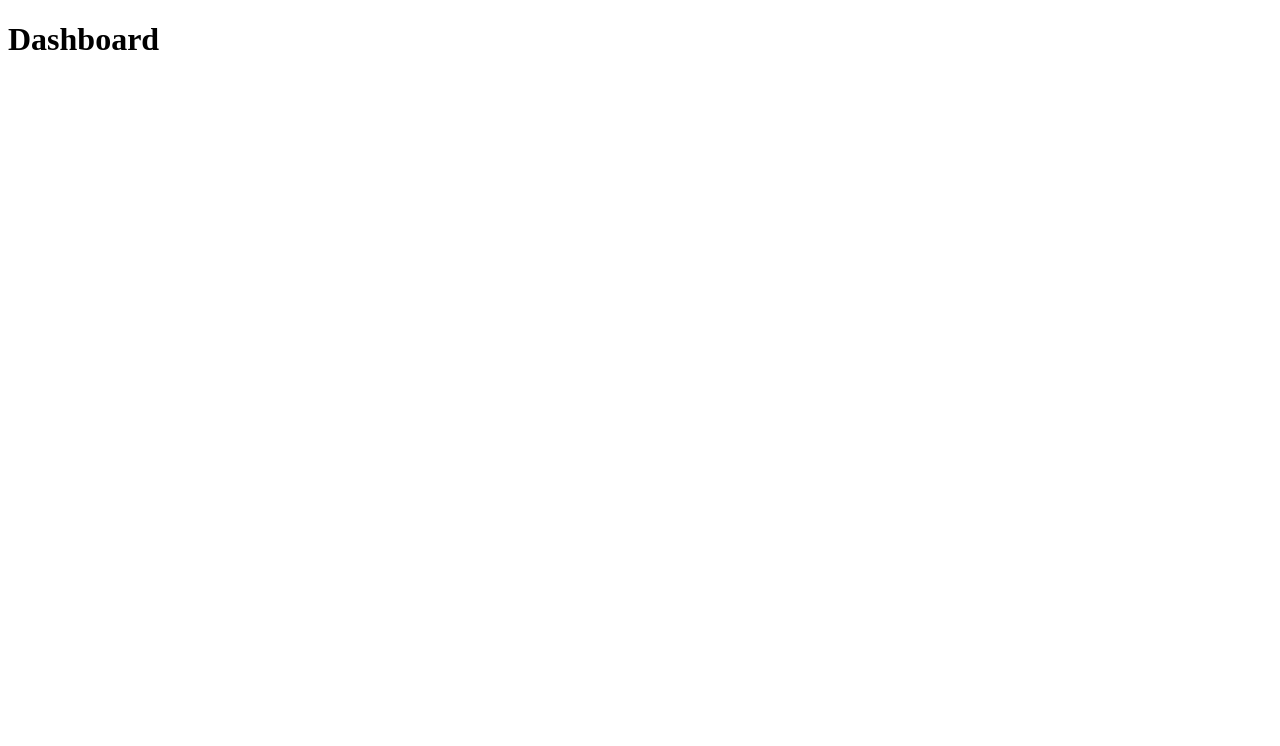
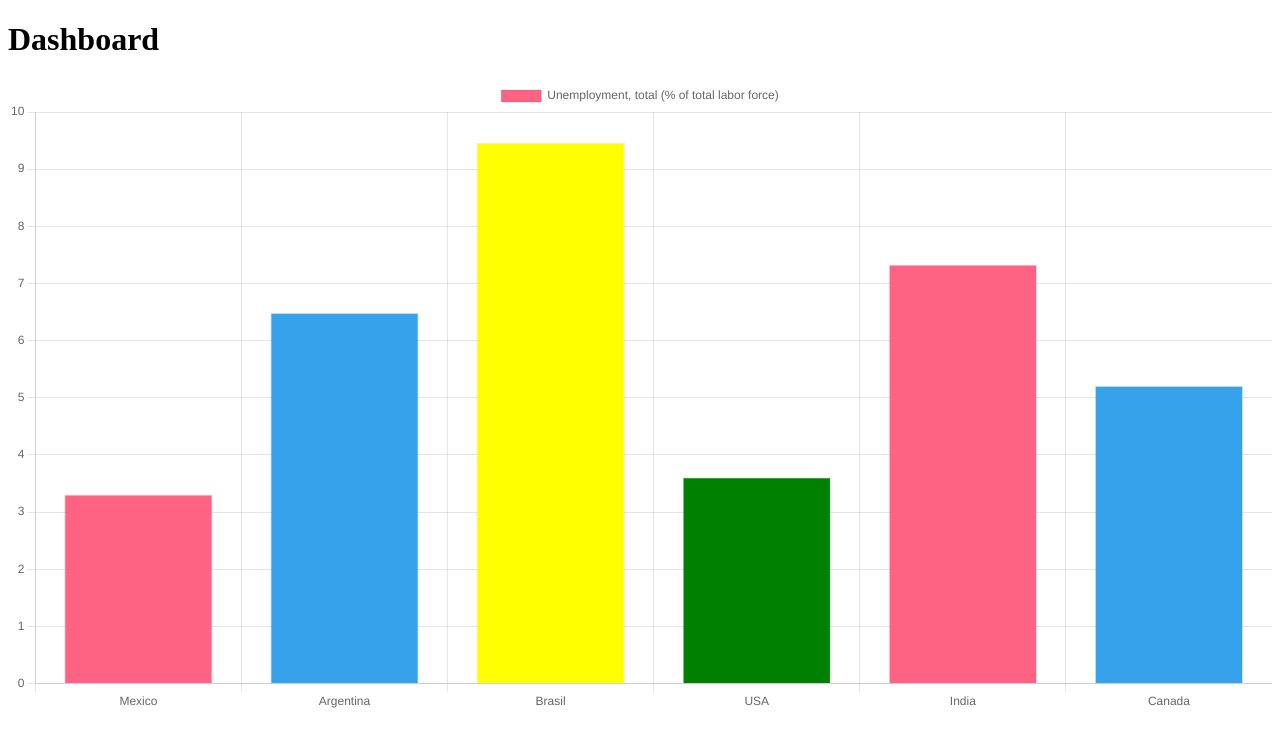
Before and after one commit to Janispamela/Proyecto-3-Dashboard, a plain HTML site: page index.html in a window 1280 px wide. Drawn offline with nearby package versions, Linux system fonts and the light colour scheme.

Commit message:
Template grafica de prueba

```diff
--- a/index.html
+++ b/index.html
@@ -11,7 +11,7 @@
         <h1>Dashboard</h1>
     </header>
     <main>
-        <canvas id="Chart">
+        <canvas id="ctx">
 
         </canvas>
     </main>
--- a/js/Dashboard/index.js
+++ b/js/Dashboard/index.js
@@ -1 +1,27 @@
-console.log("Hola")
+const ctx = document.getElementById("ctx");
+
+const pintarGrafica= () => {
+    new Chart(ctx, {
+        type: "bar", // line, pie, bar, radar, doughnut
+        data: {
+          labels: ["Mexico", "Argentina", "Brasil", "USA", "India", "Canada"], // eje x
+          datasets: [
+            {
+              label: "Unemployment, total (% of total labor force)",
+              data: [3.31, 6.49, 9.46, 3.61, 7.33, 5.21], // eje y
+              borderWidth: 1,
+              backgroundColor: ["#ff6384", "#36a2eb", "yellow", "green"],
+            },
+          ],
+        },
+        options: {
+          scales: {
+            y: {
+              beginAtZero: true,
+            },
+          },
+        },
+      });
+    };
+
+window.addEventListener("load", pintarGrafica);
```
